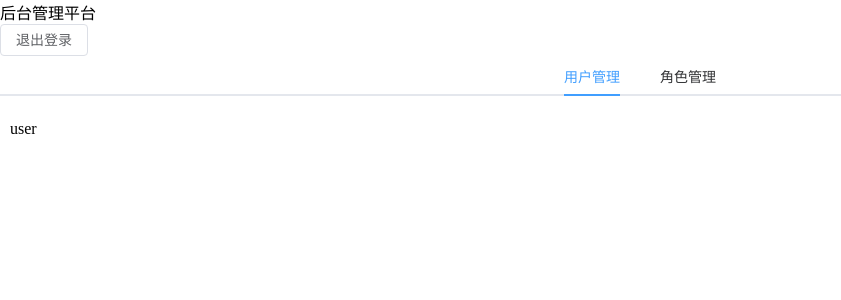
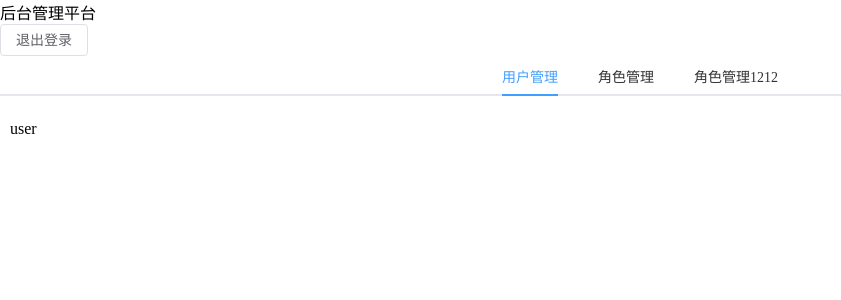
Before and after one commit to kongmingLatern/UnoTest, a Vue app: page /back in a window 1280 px wide. Shown: the top 300 px of the page, without its empty margins (0-841 px from the left). Built offline with nearby package versions, Linux system fonts and the light colour scheme; what vform3-builds would draw is missing.

Commit message:
feat: import config

```diff
--- a/src/pages/Back.vue
+++ b/src/pages/Back.vue
@@ -11,17 +11,7 @@
 <script lang="ts" setup>
 import Header from '@/components/Header.vue'
 import Tabs from '@/components/Tabs.vue'
-import '../config/tabs.config.config'
 import { reactive } from 'vue'
-const tabs = reactive([
-  {
-    title: '用户管理',
-    name: 'user',
-  },
-  {
-    title: '角色管理',
-    name: 'role',
-  },
-])
-// console.log(backConfig)
+import { Config } from '@/config'
+const tabs = reactive(Config.tabs as any)
 </script>
```
